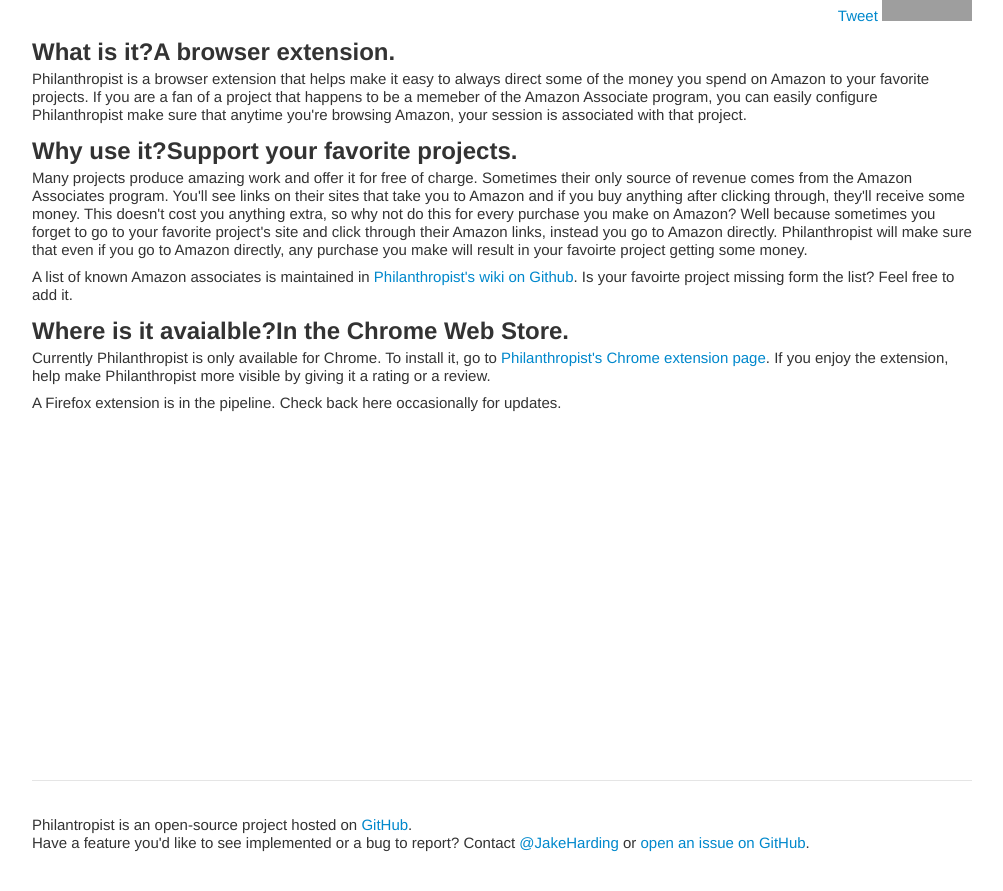
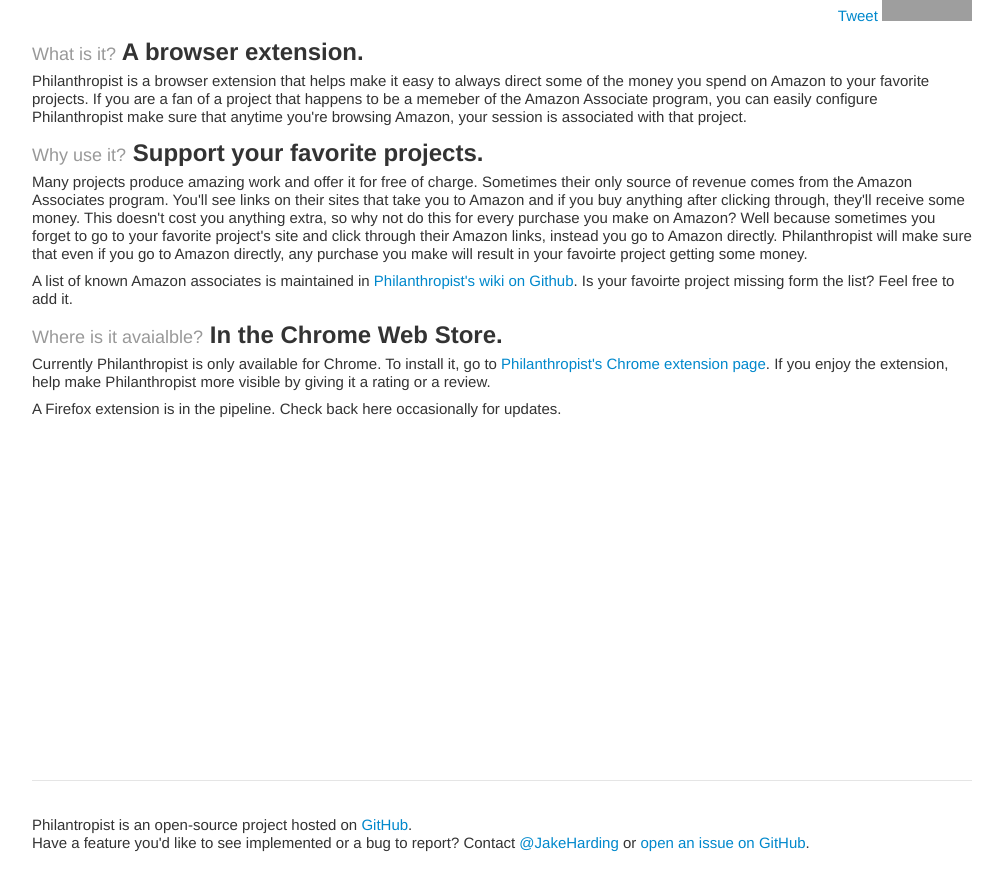
Before and after one commit to jharding/philanthropist, a Jekyll site: the page built from index.html, in a window 1280 px wide. Shown: the top 891 px of the page, without its empty margins (138-1141 px from the left). Built offline with Jekyll 4.4.1, drawn with Linux system fonts in a browser that asks for light colours; comment, search, counter and statistics services are not loaded; grey boxes are pictures that could not be loaded.

Commit message:
added a difference between the question and the answer in the headers.

```diff
--- a/index.html
+++ b/index.html
@@ -5,18 +5,18 @@
 ---
 
 <section class='what'>
-<h2><span class='question'>What is it?</span>A browser extension.</h2>
-<p>Philanthropist is a browser extension that helps make it easy to always direct some of the money you spend on Amazon to your favorite projects. If you are a fan of a project that happens to be a memeber of the Amazon Associate program, you can easily configure Philanthropist make sure that anytime you're browsing Amazon, your session is associated with that project.</p>
+  <h2><small>What is it?</small> <span class='highlight'>A browser extension.</span></h2>
+  <p>Philanthropist is a browser extension that helps make it easy to always direct some of the money you spend on Amazon to your favorite projects. If you are a fan of a project that happens to be a memeber of the Amazon Associate program, you can easily configure Philanthropist make sure that anytime you're browsing Amazon, your session is associated with that project.</p>
 </section>
 
 <section class='why'>
-  <h2><span class='question'>Why use it?</span>Support your favorite projects.</h2>
+  <h2><small>Why use it?</small> <span class='highlight'>Support your favorite projects.</span></h2>
   <p>Many projects produce amazing work and offer it for free of charge. Sometimes their only source of revenue comes from the Amazon Associates program. You'll see links on their sites that take you to Amazon and if you buy anything after clicking through, they'll receive some money. This doesn't cost you anything extra, so why not do this for every purchase you make on Amazon? Well because sometimes you forget to go to your favorite project's site and click through their Amazon links, instead you go to Amazon directly. Philanthropist will make sure that even if you go to Amazon directly, any purchase you make will result in your favoirte project getting some money.</p>
   <p>A list of known Amazon associates is maintained in <a target='_blank' href='https://github.com/jharding/philanthropist/wiki/List-of-Associate-IDs'>Philanthropist's wiki on Github</a>. Is your favoirte project missing form the list? Feel free to add it.</p>
 </section>
 
 <section class='where'>
-  <h2><span class='question'>Where is it avaialble?</span>In the Chrome Web Store.</h2>
+  <h2><small>Where is it avaialble?</small> <span class='highlight'>In the Chrome Web Store.</span></h2>
   <p>Currently Philanthropist is only available for Chrome. To install it, go to <a target='_blank' href='https://chrome.google.com/webstore/detail/gpkiioplcncneimghhimiicknclmlodp'>Philanthropist's Chrome extension page</a>. If you enjoy the extension, help make Philanthropist more visible by giving it a rating or a review.</p>
   <p>A Firefox extension is in the pipeline. Check back here occasionally for updates.</p>
 </section>
```
